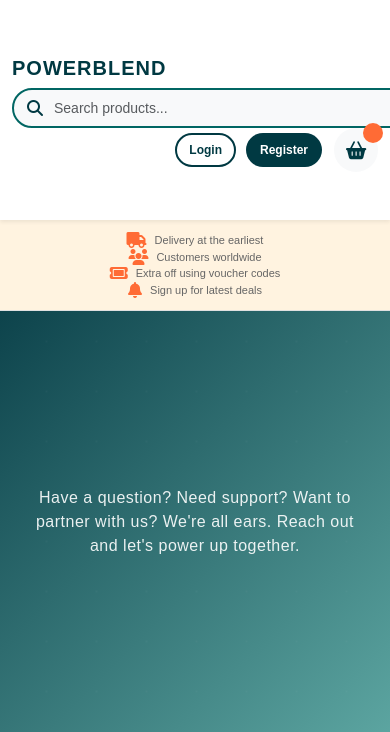
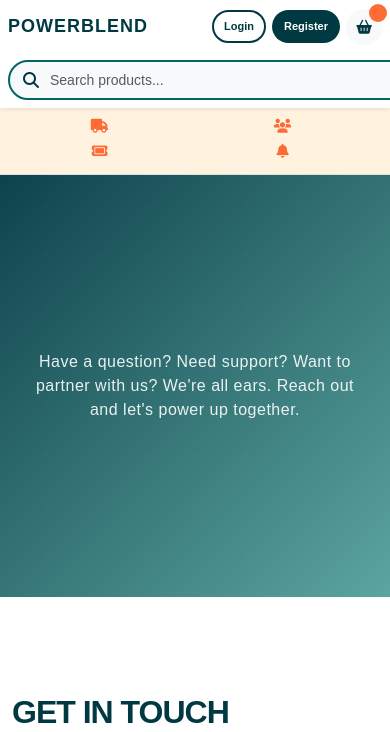
Before and after one commit to Morfomec/powerblend_, a Django app: template home/templates/contact_us.html in a window 390 px wide; the page is wider, and only the part inside the window is pictured. Shown: the top 732 px of that part. Run offline with Django 5.2, Linux system fonts and the light colour scheme; the template is opened without the code that fills it, so the values that code supplies are empty; some libraries are stand-ins or nearby versions.

Commit message:
fixed navbar responsive

```diff
--- a/home/templates/contact_us.html
+++ b/home/templates/contact_us.html
@@ -693,7 +693,7 @@
     <section class="social-section">
         <div class="container">
             <h2 class="social-title">Follow The Movement</h2>
-            <p class="social-subtitle">Stay connected with PowerBlend on social media for updates, tips, and inspiration.</p>
+            <p class="social-subtitle">Stay connected with POWERBLEND on social media for updates, tips, and inspiration.</p>
             <div class="social-links">
                 <a href="#" class="social-link" title="Instagram">
                     <i class="fab fa-instagram"></i>
--- a/home/templates/product_listing.html
+++ b/home/templates/product_listing.html
@@ -976,7 +976,7 @@
 
         <!-- Page Title & Promo -->
     <div class="d-flex justify-content-between align-items-center mb-3">
-        <h1 class="page-title">Powerblend Best Sellers</h1>
+        <h1 class="page-title">POWERBLEND Best Sellers</h1>
         <div class="nav-arrows">
             <i class="fas fa-chevron-left"></i>
             <i class="fas fa-chevron-right ms-3"></i>
--- a/templates/includes/header_layout.html
+++ b/templates/includes/header_layout.html
@@ -3,25 +3,22 @@
 <head>
 <link href="{% static 'css/bootstrap.min.css' %}" rel="stylesheet">
 <link href="{% static 'css/custom.css' %}" rel="stylesheet">
+</head>
 
-
-</head>
 <style>
-
-
     /* Logo Styling */
     .navbar-brand .logo {
         color: var(--primary-teal);
         font-weight: bold;
         font-size: 30px;
-        margin-left: 150px;
         letter-spacing: 1px;
     }
 
     /* Search Container */
     .search-container {
-        max-width: 400px;
-        margin-left: 280px;
+        flex: 1;
+        max-width: 500px;
+        margin: 0 20px 0 auto;
     }
 
     .search-input::placeholder {
@@ -31,8 +28,10 @@
 
     /* Navbar Actions */
     .navbar-actions {
-        gap: 20px;
-        margin-right: 100px;
+        gap: 15px;
+        display: flex;
+        align-items: center;
+        flex-shrink: 0;
     }
 
     /* User Account Button */
@@ -49,6 +48,7 @@
         font-size: 14px;
         transition: all 0.3s ease;
         cursor: pointer;
+        white-space: nowrap;
     }
 
     .user-account-btn:hover {
@@ -77,6 +77,7 @@
         justify-content: center;
         font-size: 14px;
         transition: all 0.3s ease;
+        flex-shrink: 0;
     }
 
     .user-name {
@@ -139,6 +140,7 @@
         transition: all 0.3s ease;
         position: relative;
         text-decoration: none;
+        flex-shrink: 0;
     }
 
     .icon-btn:hover {
@@ -163,9 +165,11 @@
         justify-content: center;
     }
 
-    /* Auth Buttons (for non-logged in users) */
+    /* Auth Buttons */
     .auth-buttons {
         gap: 10px;
+        display: flex;
+        align-items: center;
     }
 
     .auth-btn {
@@ -176,6 +180,7 @@
         text-decoration: none;
         transition: all 0.3s ease;
         border: 2px solid transparent;
+        white-space: nowrap;
     }
 
     .auth-btn-login {
@@ -221,6 +226,7 @@
         align-items: center;
         justify-content: center;
         gap: 8px;
+        padding: 5px;
     }
 
     .promo-item i {
@@ -228,22 +234,47 @@
         font-size: 16px;
     }
 
+    /* Navbar Container */
+    .navbar {
+        padding: 1.5rem 0;
+    }
 
-    /* Responsive */
-    @media (max-width: 768px) {
-        .navbar-brand .logo {
-            margin-left: 0;
-            font-size: 20px;
+    .navbar .container-fluid {
+        padding: 2rem 2rem;
+    }
+
+    /* Responsive Styles */
+    @media (max-width: 1200px) {
+        .navbar .container-fluid {
+            padding: 0 1.5rem;
         }
 
         .search-container {
-            margin-left: 0;
-            max-width: 100%;
+            max-width: 350px;
+            margin: 0 15px;
+        }
+
+        .navbar-brand .logo {
+            font-size: 26px;
+        }
+    }
+
+    @media (max-width: 992px) {
+        .navbar .container-fluid {
+            padding: 0 1rem;
+        }
+
+        .search-container {
+            max-width: 280px;
+            margin: 0 10px;
+        }
+
+        .navbar-brand .logo {
+            font-size: 24px;
         }
 
         .navbar-actions {
-            margin-right: 0;
-            gap: 12px;
+            gap: 10px;
         }
 
         .user-name {
@@ -251,28 +282,130 @@
         }
 
         .auth-btn {
+            padding: 8px 15px;
+            font-size: 13px;
+        }
+    }
+
+    @media (max-width: 768px) {
+        .navbar .container-fluid {
+            flex-wrap: wrap;
+            padding: 0 0.75rem;
+        }
+
+        .navbar-brand {
+            order: 1;
+        }
+
+        .navbar-actions {
+            order: 2;
+            gap: 8px;
+        }
+
+        .search-container {
+            order: 3;
+            width: 100%;
+            max-width: 100%;
+            margin: 15px 0 0 0;
+        }
+
+        .navbar-brand .logo {
+            font-size: 20px;
+        }
+
+        .icon-btn {
+            width: 40px;
+            height: 40px;
+            font-size: 16px;
+        }
+
+        .user-account-btn {
+            padding: 8px 12px;
+        }
+
+        .auth-btn {
             padding: 6px 12px;
             font-size: 12px;
         }
 
+        .promo-bar {
+            padding: 8px 0;
+        }
+
+        .promo-item {
+            font-size: 11px;
+            padding: 3px;
+        }
+
+        .promo-item i {
+            font-size: 14px;
+        }
+    }
+
+    @media (max-width: 576px) {
+        .navbar .container-fluid {
+            padding: 0 0.5rem;
+        }
+
+        .navbar-brand .logo {
+            font-size: 18px;
+        }
+
+        .navbar-actions {
+            gap: 6px;
+        }
+
+        .icon-btn {
+            width: 36px;
+            height: 36px;
+            font-size: 14px;
+        }
+
+        .cart-badge {
+            width: 18px !important;
+            height: 18px !important;
+            font-size: 10px !important;
+        }
+
+        .auth-buttons {
+            gap: 6px;
+        }
+
+        .auth-btn {
+            padding: 6px 10px;
+            font-size: 11px;
+        }
+
+        .promo-bar .row {
+            flex-wrap: wrap;
+        }
+
+        .promo-item {
+            font-size: 10px;
+            margin-bottom: 5px;
+        }
+
         .promo-item span {
-            font-size: 11px;
+            display: none;
+        }
+
+        .promo-item::after {
+            content: attr(data-short);
+            font-size: 10px;
         }
     }
 </style>
 
-
-<nav class="navbar navbar-expand-lg navbar-light bg-white shadow-sm py-5">
-
+<nav class="navbar navbar-expand-lg navbar-light bg-white shadow-sm">
   <div class="container-fluid d-flex align-items-center">
 
     <a class="navbar-brand d-flex align-items-center" href="{% url 'home' %}">
       <span class="logo">POWERBLEND</span>
     </a>
 
-    <div class="search-container position-relative me-4 flex-grow-1">
+    <div class="search-container position-relative">
         <input type="text" id="search-input" class="form-control search-input" placeholder="Search products..."
-            style="padding-left: 40px; border-radius: 25px; background: #f8f9fa;  border: 2px solid #016663; outline: none;">
+            style="padding-left: 40px; border-radius: 25px; background: #f8f9fa; border: 2px solid #016663; outline: none;">
         <i class="fas fa-search position-absolute"
         style="left: 15px; top: 50%; transform: translateY(-50%); color: var(--primary-teal);"></i>
 
@@ -282,7 +415,7 @@
         </div>
     </div>
 
-    <div class="navbar-actions d-flex align-items-center ms-auto">
+    <div class="navbar-actions ms-auto">
         {% if user.is_authenticated %}
 
             <!-- User Account Dropdown -->
@@ -295,7 +428,7 @@
                     <div class="user-avatar">
                         <i class="fas fa-user"></i>
                     </div>
-                    <span class="user-name d-none d-md-inline">{{ user.full_name|default:'My Account' }}</span>
+                    <span class="user-name d-none d-lg-inline">{{ user.full_name|default:'My Account' }}</span>
                 </button>
 
                 <ul class="dropdown-menu dropdown-menu-end modern-dropdown" aria-labelledby="userMenu">
@@ -306,9 +439,6 @@
                         <i class="far fa-heart me-2"></i>Wishlist
                     </a></li>
                     <li><hr class="dropdown-divider"></li>
-                    <!-- <li><a class="dropdown-item" href="{% url 'admin_login' %}">
-                        <i class="fas fa-cog me-2"></i>Admin
-                    </a></li> -->
                     <li><a class="dropdown-item text-danger" href="{% url 'logout' %}">
                         <i class="fas fa-sign-out-alt me-2"></i>Logout
                     </a></li>
@@ -323,10 +453,9 @@
 
         {% else %}
             <!-- Auth Buttons -->
-            <div class="auth-buttons d-flex align-items-center">
+            <div class="auth-buttons">
                 <a href="{% url 'login' %}" class="auth-btn auth-btn-login">Login</a>
                 <a href="{% url 'register' %}" class="auth-btn auth-btn-register">Register</a>
-                <!-- <a href="{% url 'admin_login' %}" class="auth-btn auth-btn-admin">Admin</a> -->
             </div>
         {% endif %}
 
@@ -344,29 +473,25 @@
 <div class="container-fluid promo-bar">
     <div class="container">
         <div class="row text-center">
-            <div class="col-md-3 promo-item">
+            <div class="col-md-3 col-6 promo-item">
                 <i class="fas fa-truck"></i>
                 <span>Delivery at the earliest</span>
             </div>
-            <div class="col-md-3 promo-item">
+            <div class="col-md-3 col-6 promo-item">
                 <i class="fas fa-users"></i>
                 <span>Customers worldwide</span>
             </div>
-            <div class="col-md-3 promo-item">
-                <!-- <i class="fas fa-mobile-alt"></i> -->
-                <!-- <i class="fa-solid fa-gift-card"></i> -->
-                 <i class="fa-solid fa-ticket"></i>
+            <div class="col-md-3 col-6 promo-item">
+                <i class="fa-solid fa-ticket"></i>
                 <span>Extra off using voucher codes</span>
             </div>
-            <div class="col-md-3 promo-item">
+            <div class="col-md-3 col-6 promo-item">
                 <i class="fas fa-bell"></i>
                 <span>Sign up for latest deals</span>
             </div>
         </div>
     </div>
 </div>
-
-
 
 <script>
 document.addEventListener('DOMContentLoaded', function() {
--- a/templates/product_listing2.html
+++ b/templates/product_listing2.html
@@ -71,7 +71,7 @@
 
         <!-- Page Title & Promo -->
         <div class="d-flex justify-content-between align-items-center">
-            <h1 class="page-title">Powerblend Best Sellers</h1>
+            <h1 class="page-title">POWERBLEND Best Sellers</h1>
             <div class="nav-arrows">
                 <i class="fas fa-chevron-left"></i>
                 <i class="fas fa-chevron-right ms-3"></i>
```
